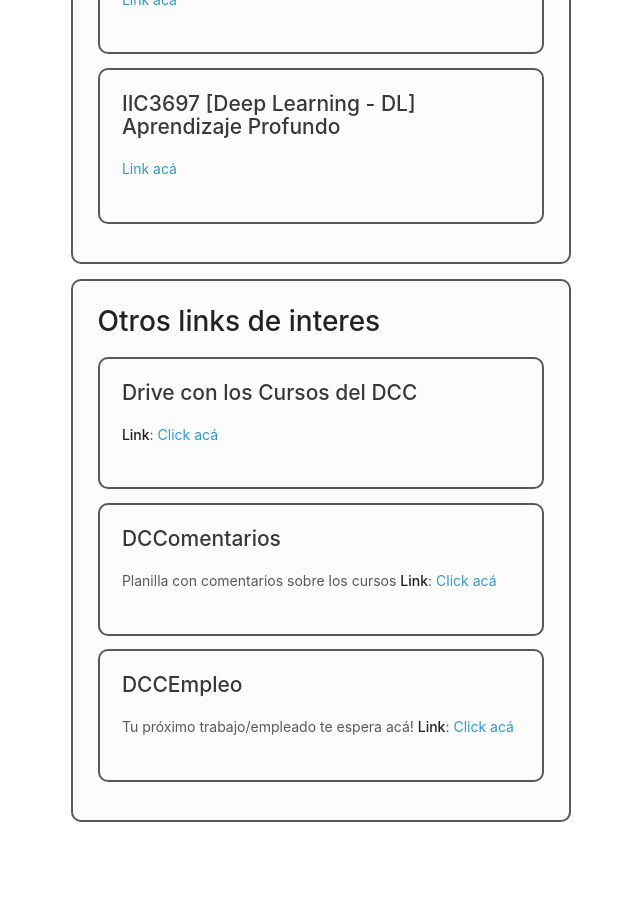
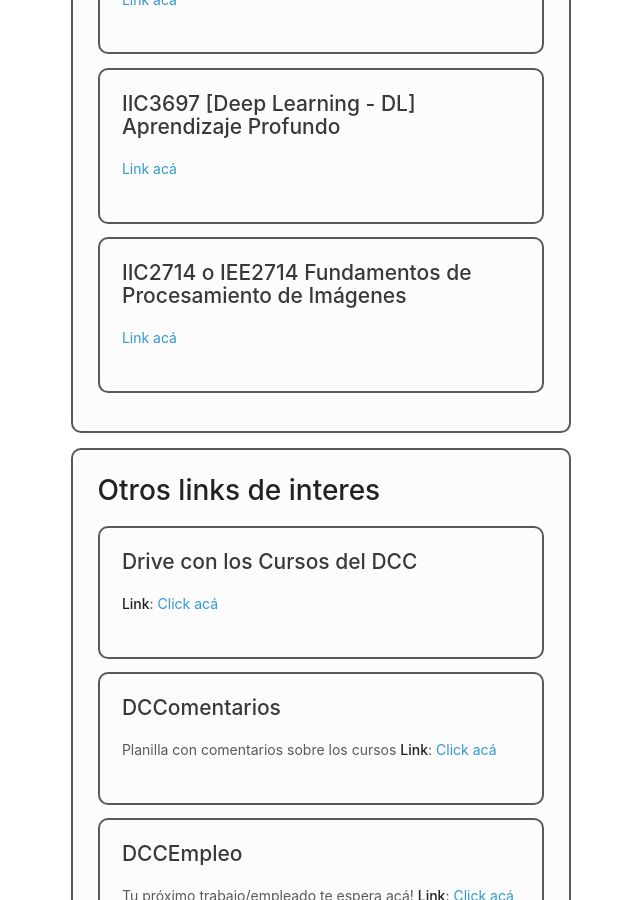
Before and after one commit to capitulo-acm-puc/capitulo-acm-puc.github.io, a Jekyll site: the page built from 6-grupos_y_canales.md, in a window 1280 px wide and 900 px high, scrolled down 5763 px. Shown: the whole window, without its empty margins (535-1175 px from the left). Built offline with Jekyll 4.4.1, drawn with Linux system fonts in a browser that asks for light colours.

Commit message:
Update 6-grupos_y_canales.md

```diff
--- a/6-grupos_y_canales.md
+++ b/6-grupos_y_canales.md
@@ -200,7 +200,6 @@ Advertencia, el grupo permite confesiones de todo tipo, sin censura.
 </div>
 
 
-
 <div class="grupo">
 ## IIC3697 [Deep Learning - DL] Aprendizaje Profundo
 [Link acá](https://t.me/joinchat/ILQXqhO8Q0rkkxCk_yngsw)
@@ -208,6 +207,10 @@ Advertencia, el grupo permite confesiones de todo tipo, sin censura.
 
 
 
+<div class="grupo">
+## IIC2714 o IEE2714 Fundamentos de Procesamiento de Imágenes
+[Link acá](https://t.me/joinchat/GeY84RuC3qRL0FWgp0Hd2g)
+</div>
 
 
 </div>
```
